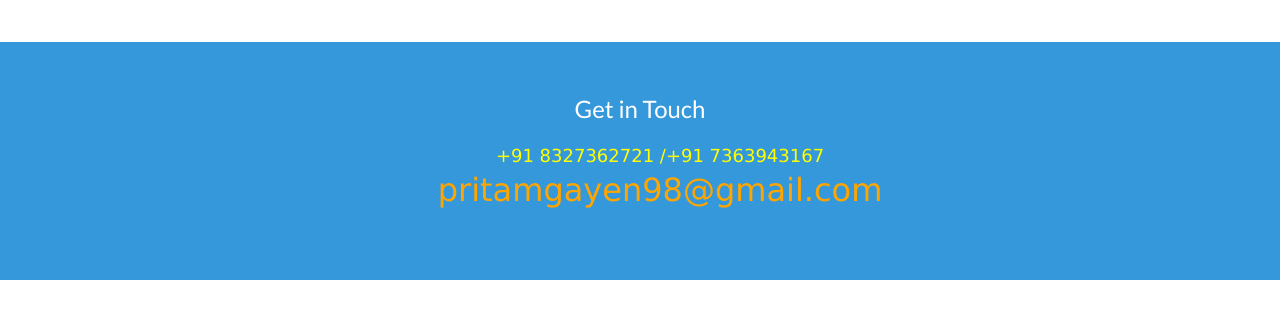
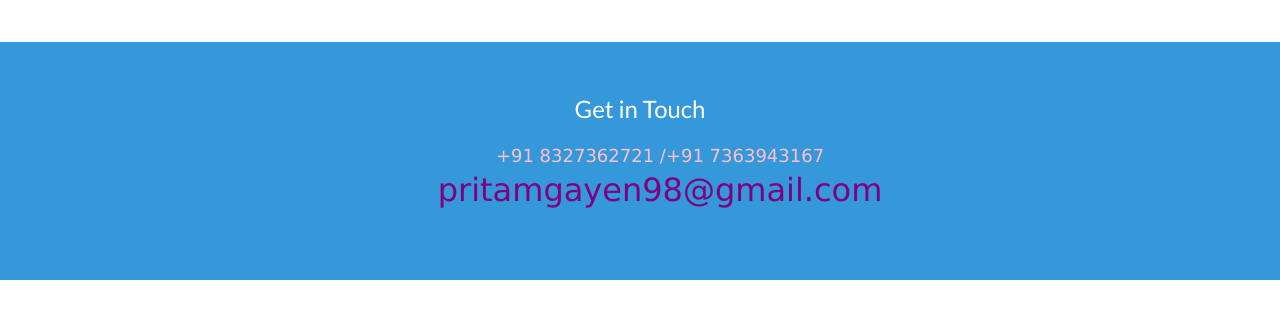
Before and after one commit to Pritam-007/Pritam-007.github.io, a website: page index.html in a window 1280 px wide. Shown: the part 4021-4334 px from the top of the page. Drawn offline with nearby package versions, Linux system fonts and the light colour scheme.

Commit message:
Update index.html

```diff
--- a/index.html
+++ b/index.html
@@ -307,10 +307,10 @@ I will use a Flask server as backend to host the application locally, for handli
 		<ul>
 			<font size="4"
           face="verdana"
-          color="yellow"> +91 8327362721 /+91 7363943167</font>
+          color="pink"> +91 8327362721 /+91 7363943167</font>
 	    <font size="6"
           face="verdana"
-		      color="orange"> pritamgayen98@gmail.com</font>
+		      color="#800080"> pritamgayen98@gmail.com</font>
 			</ul>
         </div>
         <!-- End #contact-form -->
```
